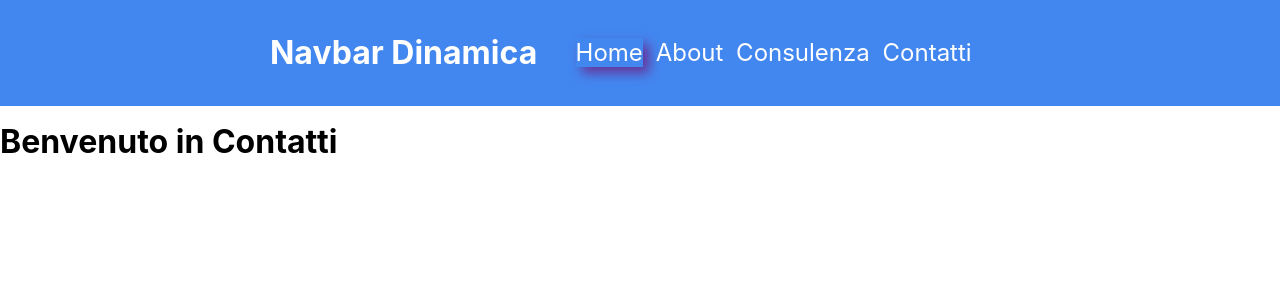
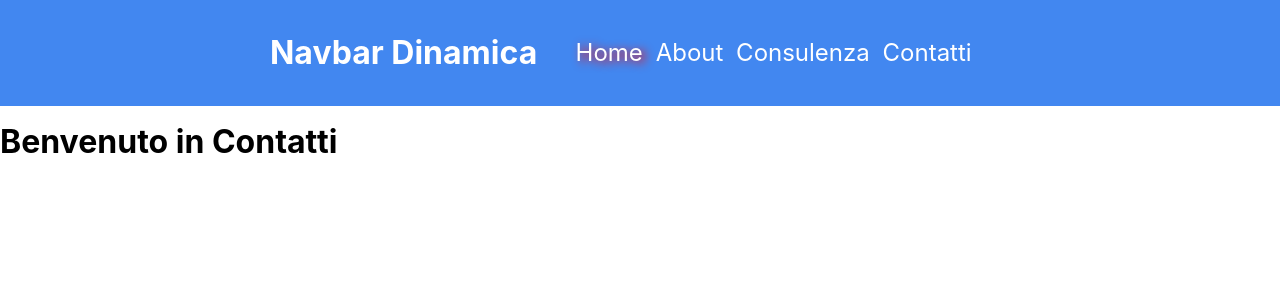
Before and after one commit to MarcoSac1/first-proj-react, a React (Create React App) app: page /contatti in a window 1280 px wide. In both pictures the pointer is over the link "Home". Shown: the top 300 px of the page. Built offline with nearby package versions, Linux system fonts and the light colour scheme.

Commit message:
fix(Header.css): change anchor hover effect to use text-shadow for improved visibility

```diff
--- a/src/components/Header.css
+++ b/src/components/Header.css
@@ -10,5 +10,5 @@ a{
 }
 
 a:hover{
-    box-shadow:6px 6px 12px rebeccapurple;
+    text-shadow:4px 2px 10px rgb(255, 0, 0);
 }
```
